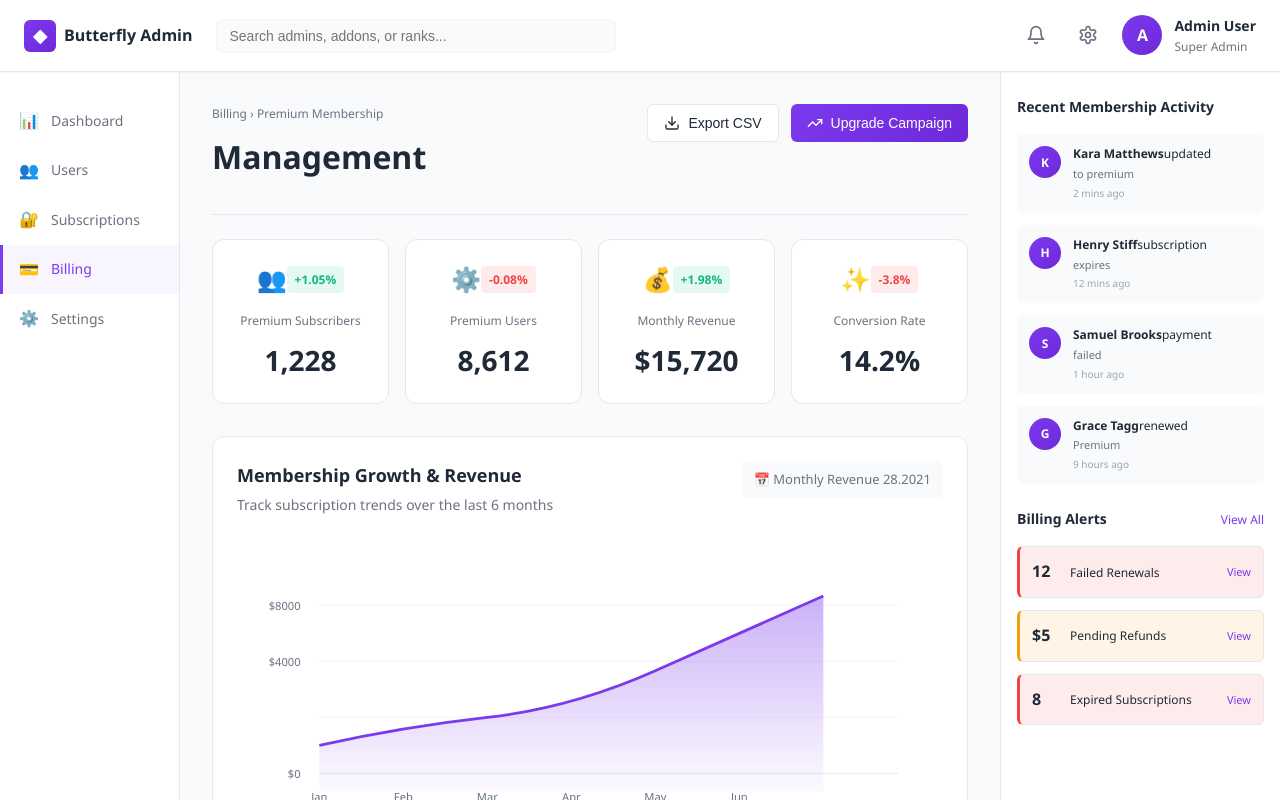
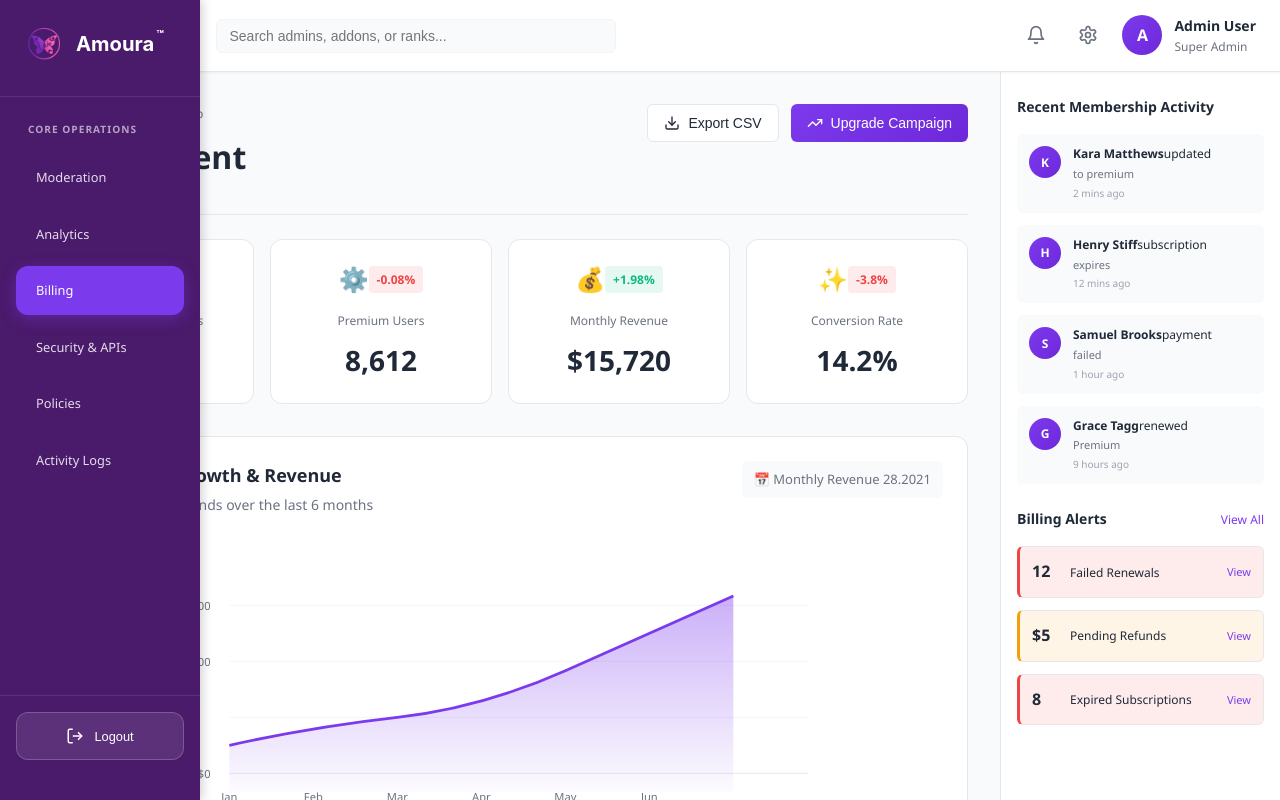
Before and after one commit to IjeButterfly-Relationship-app/Portal, a React (Vite) app: page /billing in a window 1280 px wide. Shown: the top 800 px of the page. Built offline with nearby package versions, Linux system fonts and the light colour scheme; no server answers.

Commit message:
Replace inline sidebar with Sidebar component in PremiumManagement

```diff
--- a/src/pages/PremiumManagement.jsx
+++ b/src/pages/PremiumManagement.jsx
@@ -1,4 +1,5 @@
 import React, { useState } from "react";
+import Sidebar from "../components/Sidebar";
 import "../styles/PremiumManagement.css";
 import {
   Bell,
@@ -167,34 +168,7 @@ export default function ButterflyAdminDashboard() {
       </header>
 
       <div className="dashboard-body">
-        {/* Sidebar */}
-        <aside className="dashboard-sidebar">
-          <nav className="sidebar-nav">
-            <a href="#" className="nav-item">
-              <span className="nav-icon">📊</span>
-              <span>Dashboard</span>
-            </a>
-            <a href="#" className="nav-item">
-              <span className="nav-icon">👥</span>
-              <span>Users</span>
-            </a>
-            <a href="#" className="nav-item">
-              <span className="nav-icon">🔐</span>
-              <span>Subscriptions</span>
-            </a>
-            <a href="#" className="nav-item active">
-              <span className="nav-icon">💳</span>
-              <span>Billing</span>
-            </a>
-            <a href="#" className="nav-item">
-              <span className="nav-icon">⚙️</span>
-              <span>Settings</span>
-            </a>
-          </nav>
-          <button className="sign-out-btn">
-            <span>← Sign Out</span>
-          </button>
-        </aside>
+        <Sidebar activeItem="billing" />
 
         {/* Main Content */}
         <main className="dashboard-main">
```
